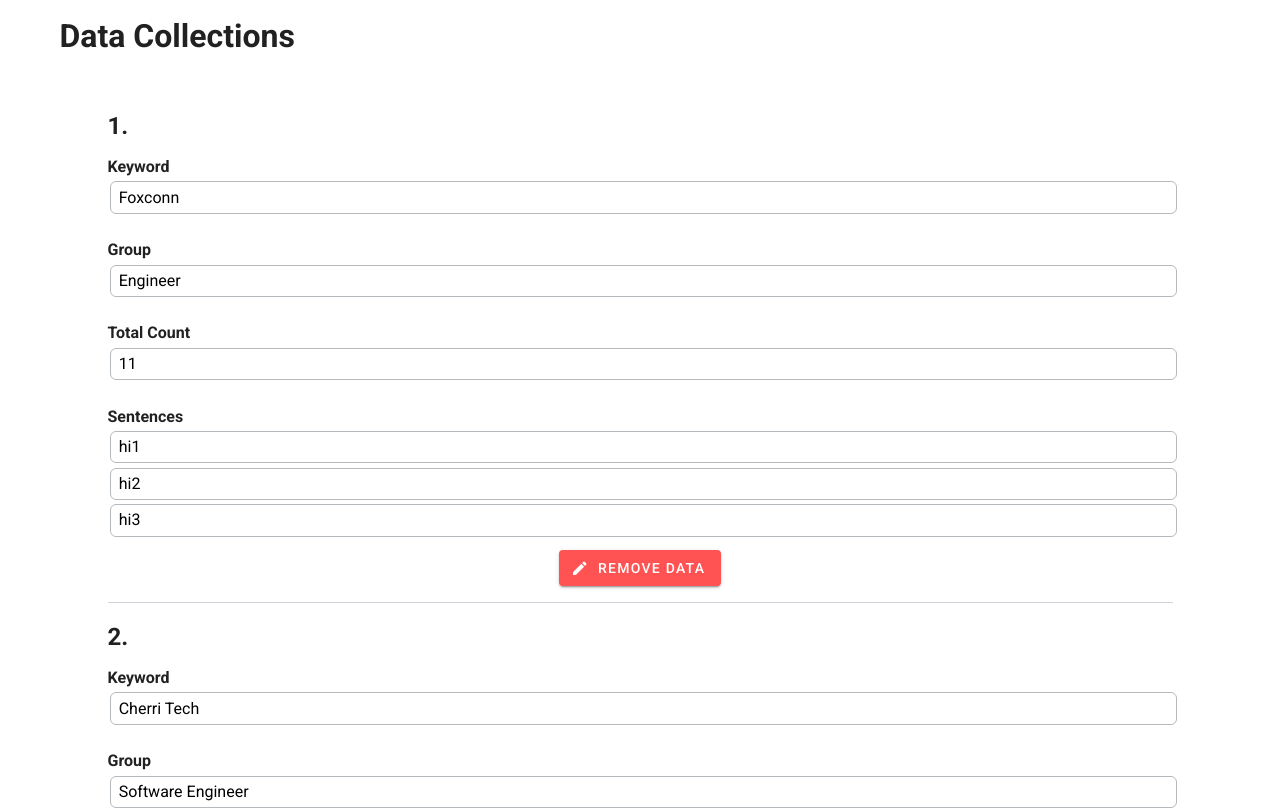
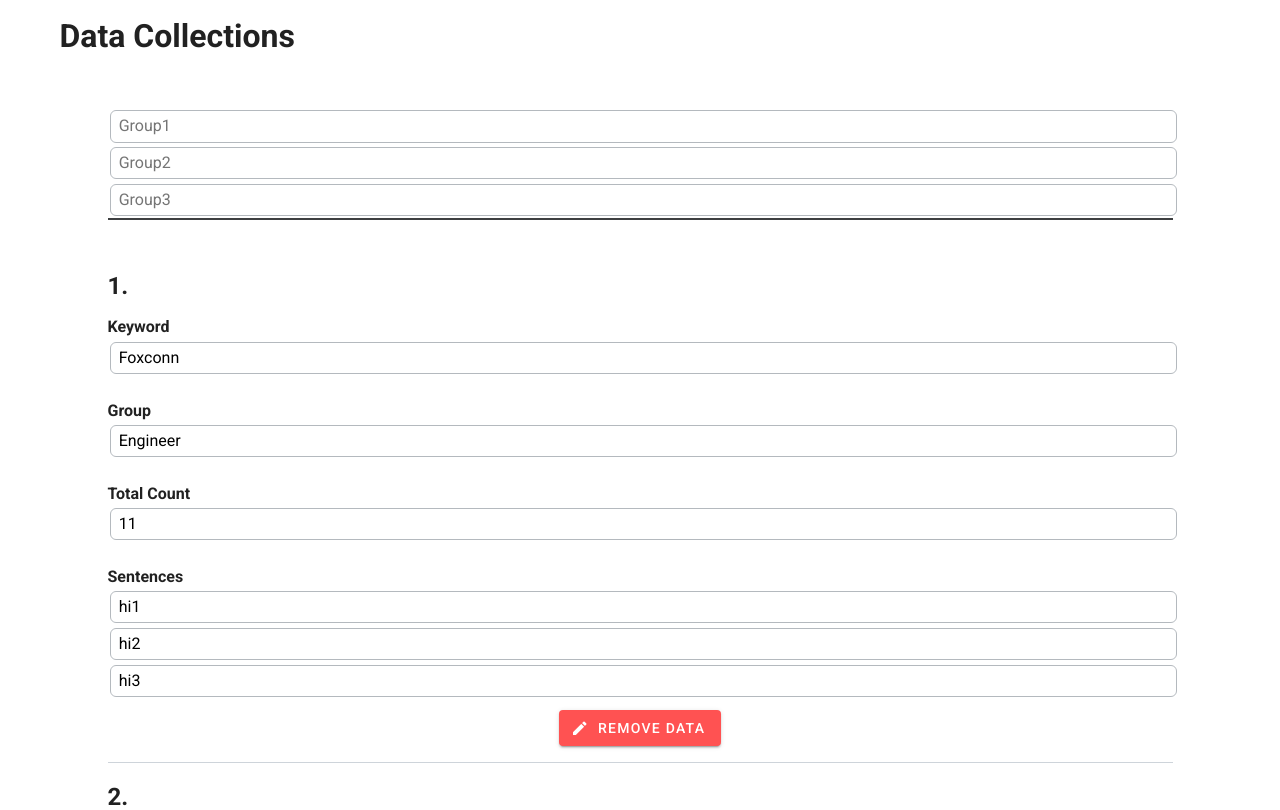
Before and after one commit to ourProjects-MH/Bubble-chart, a Vue app: page /admin in a window 1280 px wide. Shown: the top 810 px of the page. Built offline with nearby package versions, Linux system fonts and the light colour scheme; no server answers; the database is empty.

Commit message:
FEAT:Update bubble data

```diff
--- a/src/firebase.js
+++ b/src/firebase.js
@@ -14,6 +14,48 @@ initializeApp({
 
 const db = getFirestore();
 
+
+export default {
+  getTotalData: async function() {
+    let groupNameList = await getGroups()
+    let result = {}
+
+    // 그룹 순회하며 하나씩 가져오기
+    for (let i in groupNameList) {
+      const collections = await getDocs(collection(db, groupNameList[i]))
+
+      let docsInCollection = collections._snapshot.docChanges
+        // 해당 그룹안에 있는 docs(키워드) 순회
+      for(let i=0; i< docsInCollection.length; i++) {
+        let path = docsInCollection[i].doc.key.path.segments
+        let keyword = path[path.length-1]
+
+        result[keyword] = {}
+        result[keyword]["sentences"] = []
+
+        let sentences = docsInCollection[i].doc.data.value.mapValue.fields
+        result[keyword]["totalCount"] = sentences.totalCount.integerValue
+
+        sentences = Object.entries(sentences)
+
+        for (let j=0; j<sentences.length-1; j++) {
+          let sub = {}
+          let countValue = sentences[j][1].mapValue.fields.count.integerValue
+          let group = sentences[j][1].mapValue.fields.group.stringValue
+          let sentence = sentences[j][1].mapValue.fields.sentence.stringValue
+
+          sub["sentence"] = sentence
+          sub["group"] = group
+          sub["count"] = countValue
+          sub["id"] = j
+          result[keyword]["sentences"].push(sub)
+        }
+        console.log("=====", result)
+      }
+    }
+    return result
+  }
+}
 // 데이터 추가
 function setData(group, keyword, sentences, totalCount) {
   let data = new Object()
@@ -134,7 +176,6 @@ function getBubblechartData() {
   })
   return result
 }
-
 // 카운트 수정
 // function updateCount(group, keyword, sentenceId) {
 //   // console.log(doc(db, group, keyword))
--- a/src/views/Main.vue
+++ b/src/views/Main.vue
@@ -41,27 +41,27 @@ export default {
   },
   mounted() {
     this.fetchBubbleData();
-    this.fetchLevelData();
+    // this.fetchLevelData();
   },
   methods: {
-    async fetchBubbleData() {
-      const loaddata = await firebase.getTotalDatatwo()
-      console.log(loaddata)
-      this.children = []
+    fetchBubbleData() {
 
-      for (var element in loaddata) {
-        var sentences = []
-        var element_total = loaddata[element]["totalcount"]
-        for (var i in loaddata[element]["sentences"]) {
-          sentences.push(loaddata[element]["sentences"][i]["sentence"])
+      const loaddata = firebase.getTotalData()
+      loaddata.then((res) => {
+
+        this.children = []
+
+        for (var element in res) {
+          var sentences = []
+          var element_totalcount = res[element]["totalCount"]
+          for (var i in res[element]["sentences"]) {
+            sentences.push(res[element]["sentences"][i]["sentence"])
+          }
+          this.children.push({"name": element, "sentences": sentences, "value": element_totalcount})
         }
-        this.children.push({"name": element, "sentences": sentences, "value": element_total})
-      }
-      console.log(loaddata)
-      console.log(JSON.stringify(this.item))
-      for (var el in loaddata) {
-        console.log(loaddata[el])
-      }
+        console.log(this.children)
+
+      })
 
     },
     async fetchLevelData() {
--- a/src/views/Update.vue
+++ b/src/views/Update.vue
@@ -1,6 +1,23 @@
 <template>
   <div id="app" class="container">
     <h1>Data Collections</h1>
+    <div class="group-section">
+      <input
+        v-model="group1"
+        type="text"
+        class="form-control"
+        placeholder="Group1">
+      <input
+        v-model="group2"
+        type="text"
+        class="form-control"
+        placeholder="Group2">
+      <input
+        v-model="group3"
+        type="text"
+        class="form-control"
+        placeholder="Group3">
+    </div>
     <div class="section">
       <div class="data" v-for="(data, idx) in data_collections" :key="idx">
         <div class="idx">{{ idx+1 }}.</div>
@@ -151,6 +168,10 @@ export default {
   border-bottom: 2px solid rgb(61, 63, 65);
   margin: 3rem;
 }
+.group-section {
+  border-bottom: 2px solid rgb(61, 63, 65);
+  margin: 3rem;
+}
 .data {
   border-bottom: 1px solid rgb(206, 212, 218);
 }
```
